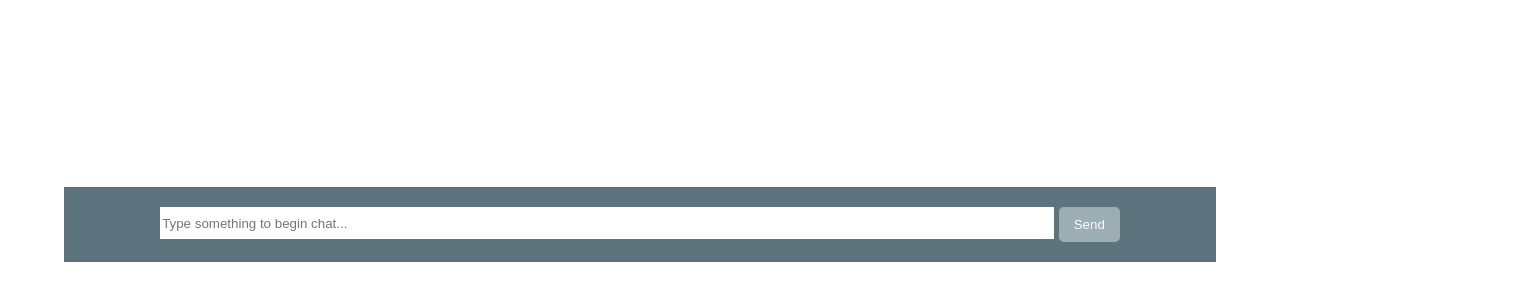
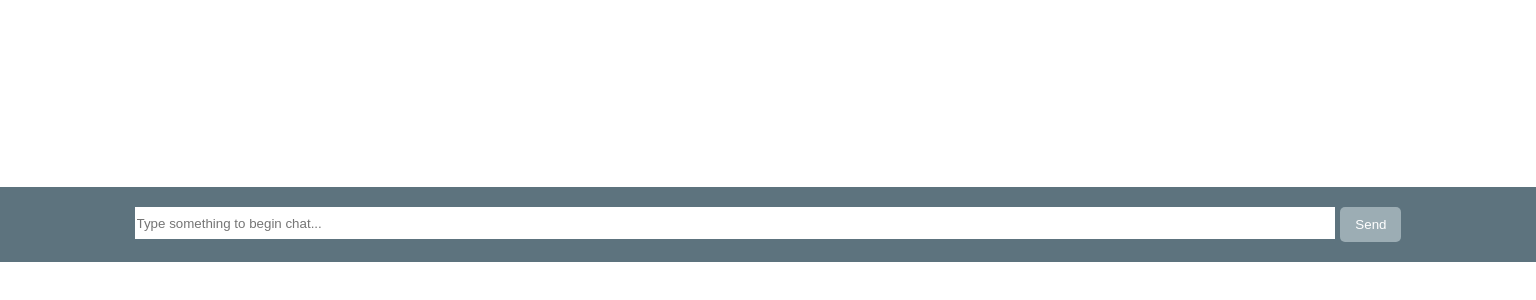
Before and after one commit to dunigan88/chatbot, a website: page public/index.html in a window 1280 px wide. Shown: the part 438-738 px from the top of the page, 1536 px wide, since content can reach past the window. Drawn offline with Linux system fonts and the light colour scheme.

Commit message:
style.css

```diff
--- a/public/style.css
+++ b/public/style.css
@@ -4,7 +4,7 @@ html {
 
 body {
     height: 90%;
-    width: 90%;
+    width: 120%;
     margin: auto;
     font-family: Verdana;
 }
```
